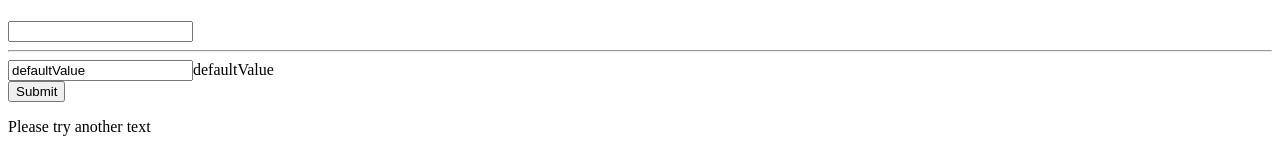
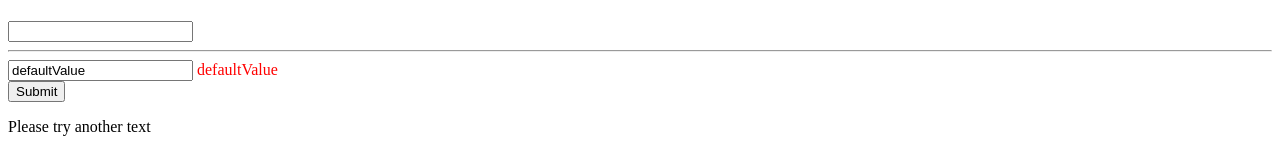
Before and after one commit to gayathridhiya/angular_practice_1, an Angular app: page / in a window 1280 px wide. Shown: the part 274-425 px from the top of the page. Built offline with nearby package versions, Linux system fonts and the light colour scheme.

Commit message:
ngClass - Attribute directive

```diff
--- a/src/app/data-binding/data-binding.component.css
+++ b/src/app/data-binding/data-binding.component.css
@@ -0,0 +1,6 @@
+.styleRed{
+    color: red
+}
+.styleGreen{
+    color: green
+}
--- a/src/app/data-binding/data-binding.component.html
+++ b/src/app/data-binding/data-binding.component.html
@@ -1,14 +1,18 @@
 <p>data-binding works!</p>
 <h1>The name from TS file is {{name}} - String interpolation</h1>
-<h1 [style]="style" >New Styles - changing property of h1 uisng property binding</h1>
+<h1 [style]="style">New Styles - changing property of h1 uisng property binding</h1>
 
 <h1>Event Binding</h1>
-<input type="text" (input)="handleInputChange($event)"/>
-<hr/>
+<input type="text" (input)="handleInputChange($event)" />
+<hr />
 <!-- <input type="text" value="defaultValue" (input)="handleChange($event)"/> -->
-<input type="text" [(ngModel)] = "twoWayBindValue"/>
-<span>{{twoWayBindValue}}</span>
-<br/>
+<input type="text" [(ngModel)]="twoWayBindValue" />
+<span [ngClass]="{
+    styleRed : twoWayBindValue!=='submitted',
+    styleGreen: twoWayBindValue==='submitted',
+    }">
+{{twoWayBindValue}}</span>
+<br />
 <button type="submit" [disabled]="shouldEnable" (click)="handleClick()"> Submit </button>
 
 <p *ngIf="twoWayBindValue==='submitted'"> You have finally writted Submit!, click the button now</p>
```
